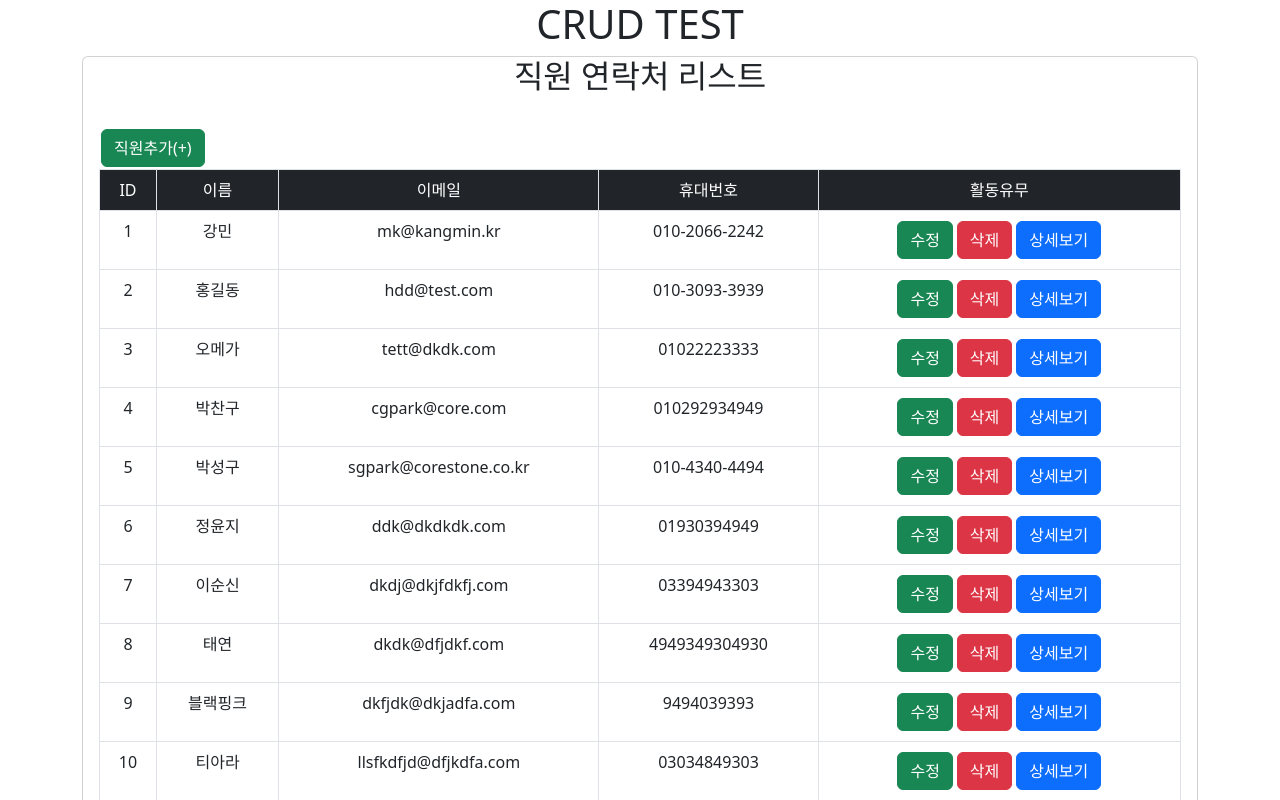
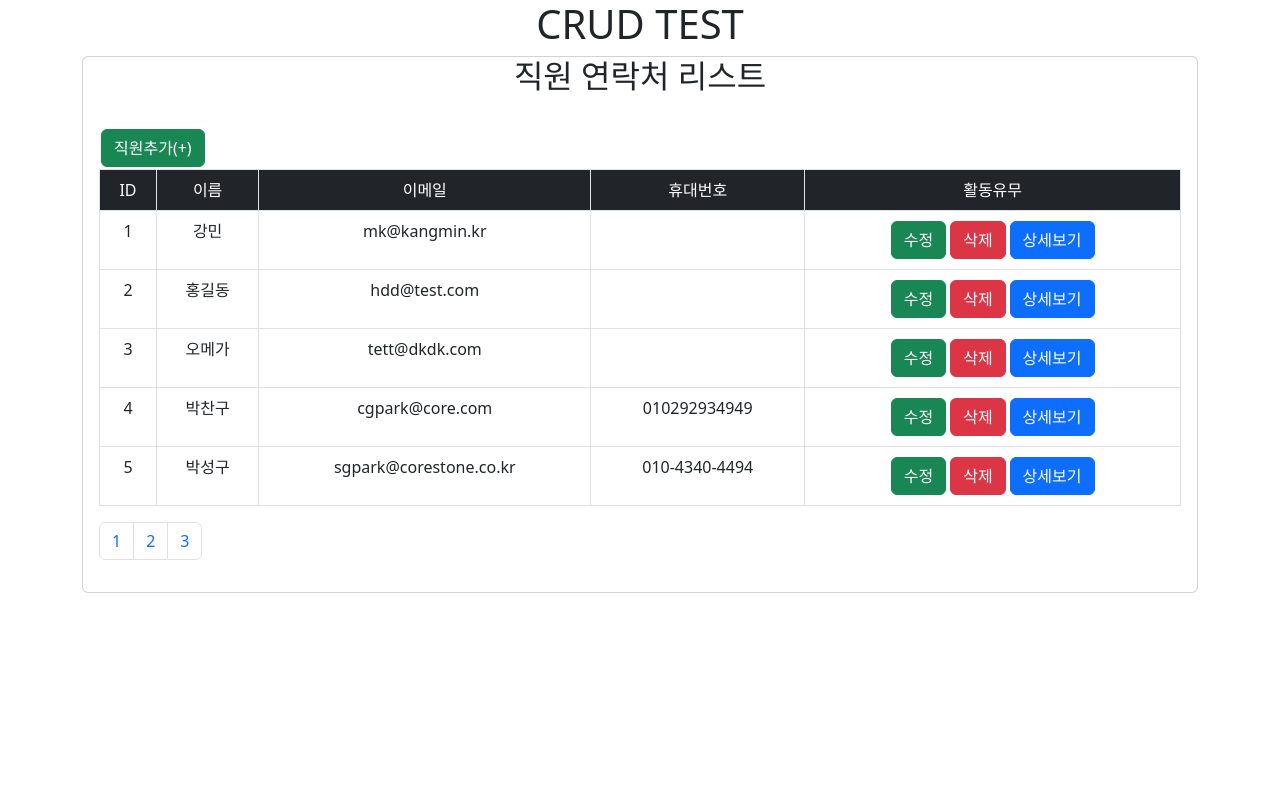
Before and after one commit to kangmin5/employee-pagenate, a React (Create React App) app: page / in a window 1280 px wide. Shown: the top 800 px of the page. Built offline with nearby package versions, Linux system fonts and the light colour scheme; data requests are answered from the project's data file.

Commit message:
페이지네이션 수정

```diff
--- a/db.json
+++ b/db.json
@@ -4,20 +4,22 @@
       "id": 1,
       "name": "강민",
       "email": "mk@kangmin.kr",
-      "phone": "010-2066-2242"
+      "phone": "",
+      "active": true
     },
     {
       "id": 2,
       "name": "홍길동",
       "email": "hdd@test.com",
-      "phone": "010-3093-3939",
+      "phone": "",
       "active": true
     },
     {
       "id": 3,
       "name": "오메가",
       "email": "tett@dkdk.com",
-      "phone": "01022223333"
+      "phone": "",
+      "active": true
     },
     {
       "id": 4,
@@ -34,11 +36,11 @@
       "id": 5
     },
     {
+      "id": 6,
       "name": "정윤지",
       "email": "ddk@dkdkdk.com",
-      "phone": "01930394949",
-      "active": true,
-      "id": 6
+      "phone": "",
+      "active": true
     },
     {
       "name": "이순신",
@@ -81,6 +83,13 @@
       "phone": "505-40440343",
       "active": true,
       "id": 12
+    },
+    {
+      "id": 13,
+      "name": "ttt",
+      "email": "ttt@ee.com",
+      "phone": "",
+      "active": true
     }
   ]
 }
--- a/package.json
+++ b/package.json
@@ -9,7 +9,6 @@
     "bootstrap": "^5.2.3",
     "react": "^18.2.0",
     "react-dom": "^18.2.0",
-    "react-paginate": "^8.1.4",
     "react-router-dom": "^6.4.5",
     "react-scripts": "5.0.1",
     "web-vitals": "^2.1.4"
--- a/src/App.css
+++ b/src/App.css
@@ -12,7 +12,11 @@
 .divbtn{
   float:left;
 }
-
+/* .pagination{
+  display:flex;
+  justify-content:center;
+  align-items:center;
+} */
 @media (prefers-reduced-motion: no-preference) {
   .App-logo {
     animation: App-logo-spin infinite 20s linear;
--- a/src/App.js
+++ b/src/App.js
@@ -1,9 +1,10 @@
 import './App.css';
 import { BrowserRouter, Route, Routes } from 'react-router-dom';
-import EmpListing from './EmpListing';
+
 import EmpCreate from './EmpCreate';
 import EmpDetail from './EmpDetail';
 import EmpEdit from './EmpEdit';
+import EmpListing from './EmpListing';
 
 function App() {
     return (
--- a/src/EmpListing.js
+++ b/src/EmpListing.js
@@ -1,8 +1,11 @@
 import React, { useEffect, useState } from 'react'
 import { Link, useNavigate } from 'react-router-dom'
+import Pagination from './Pagination'
 
 const EmpListing = () => {
-    const [empData, setEmpData] = useState(null)
+    const [empData, setEmpData] = useState([])
+    const [currentPage, setCurrentPage] = useState(1)
+    const [cardPerPage] = useState(5)
 
     const navigate = useNavigate();
 
@@ -30,8 +33,6 @@ const EmpListing = () => {
         }
     }
 
-
-
     useEffect(() => {
         fetch('http://localhost:8000/employee').then((res) => {
             return res.json()
@@ -43,6 +44,14 @@ const EmpListing = () => {
                 console.log(err.message)
             })
     }, [])
+
+    //현재 페이지 찾기
+    const indexOfLastCard = currentPage * cardPerPage;
+    const indexOfFirstCard = indexOfLastCard - cardPerPage;
+    const currentCard = empData.slice(indexOfFirstCard, indexOfLastCard);
+
+    // 페이지 변경하기
+    const paginate = (pageNumber) => setCurrentPage(pageNumber)
 
     return (
         <div className='container'>
@@ -65,7 +74,7 @@ const EmpListing = () => {
                             </tr>
                         </thead>
                         <tbody>
-                            {empData?.map((item) => (
+                            {currentCard?.map((item) => (
                                 <tr key={item.id}>
                                     <td>{item.id}</td>
                                     <td>{item.name}</td>
@@ -81,6 +90,9 @@ const EmpListing = () => {
                             )}
                         </tbody>
                     </table>
+                    <div className='pagination'>
+                        <Pagination cardPerPage={cardPerPage} totalCard={empData.length} paginate={paginate} />
+                    </div>
                 </div>
             </div>
         </div >
--- /dev/null
+++ b/src/Pagination.js
@@ -0,0 +1,27 @@
+import React from 'react'
+
+const Pagination = ({cardPerPage,totalCard,paginate}) => {
+    const pageNumbers = [];
+
+    for(let i = 1; i <= Math.ceil(totalCard / cardPerPage); i++) {
+        pageNumbers.push(i);
+    }
+
+
+  return (
+    <nav >
+        <ul className="pagination">
+            {pageNumbers.map(number =>(
+                <li key={number} className='page-item'>
+                    <a onClick={()=>paginate(number)} href='!#' className='page-link'>
+                        {number}
+                    </a>
+                </li>
+            ))}
+
+        </ul>
+    </nav>
+  )
+}
+
+export default Pagination
```
Also changed, not shown: 1 other file (tests, documents, lock files or other folders).
